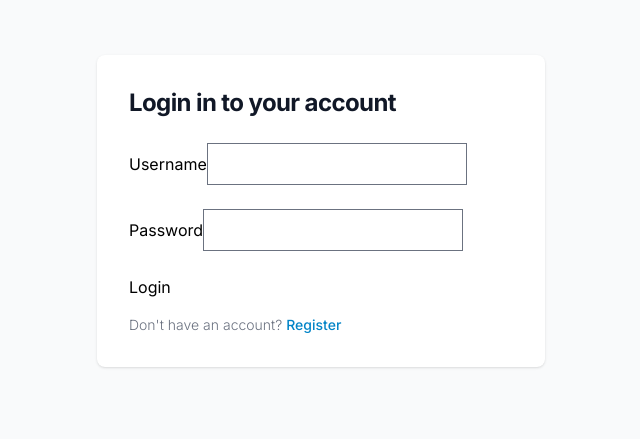
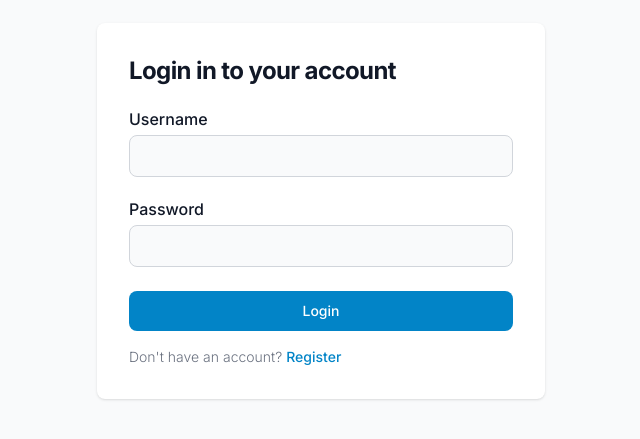
Before and after one commit to DevJonathanMendes/PLAYFOR, a Next.js app in the folder FRONT/: page / in a window 1280 px wide. Shown: the part 189-628 px from the top of the page, without its empty margins (319-959 px from the left). Built offline with nearby package versions, Linux system fonts and the light colour scheme.

Commit message:
refactor: Better organization

```diff
--- a/FRONT/src/app/globals.css
+++ b/FRONT/src/app/globals.css
@@ -32,13 +32,19 @@ body {
 }
 
 @layer components {
-  .label {
-    @apply block mb-1 text-sm font-medium text-gray-900 dark:text-white;
+  .FormLabel {
+    @apply block mb-2 font-medium leading-4 text-gray-900;
   }
 
-  .input {
+  .FormInput {
     @apply block border w-full p-2.5 sm:text-sm rounded-lg;
     @apply bg-gray-50 border-gray-300 text-gray-900;
     @apply focus:border-primary-600 focus:ring-primary-600;
   }
+
+  .FormSubmit {
+    @apply w-full text-white font-medium rounded-lg text-sm px-5 py-2.5 text-center;
+    @apply focus:ring-4 focus:outline-none focus:ring-primary-300;
+    @apply bg-primary-600 hover:bg-primary-700;
+  }
 }
```
